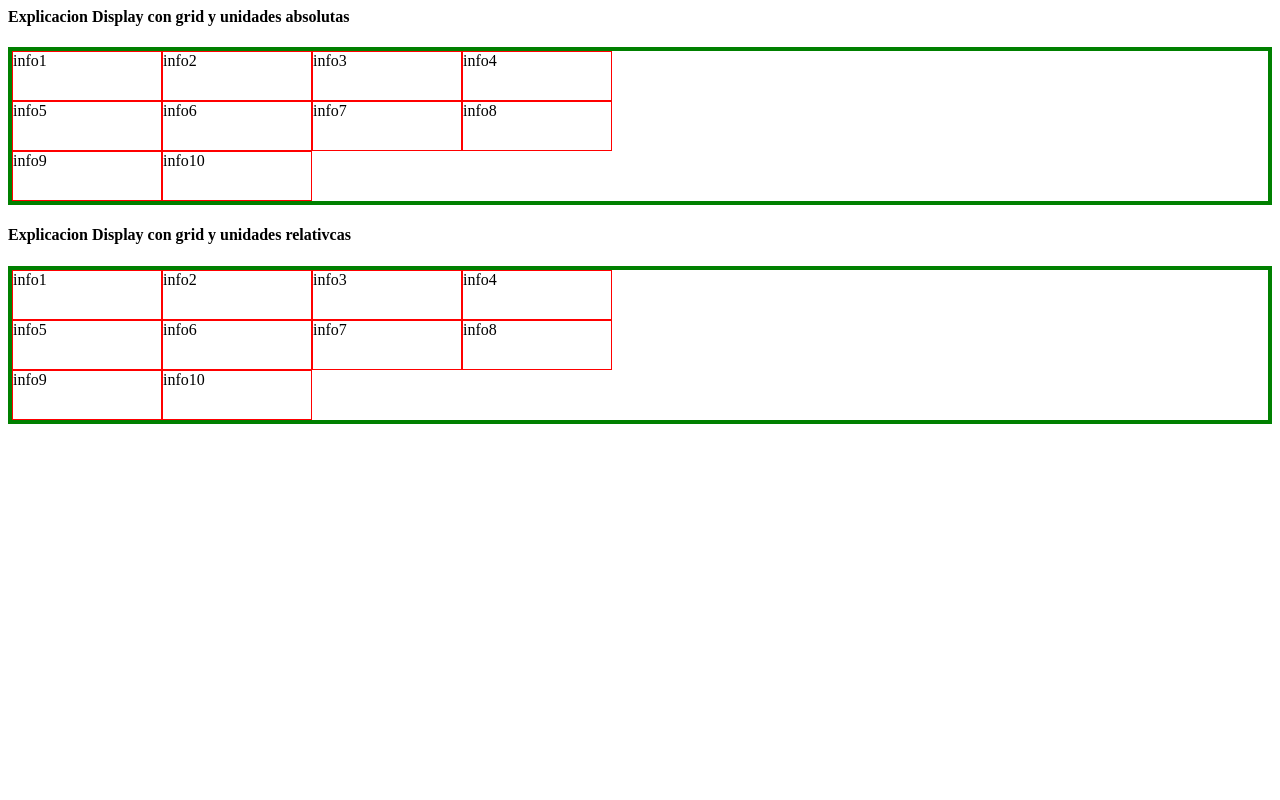
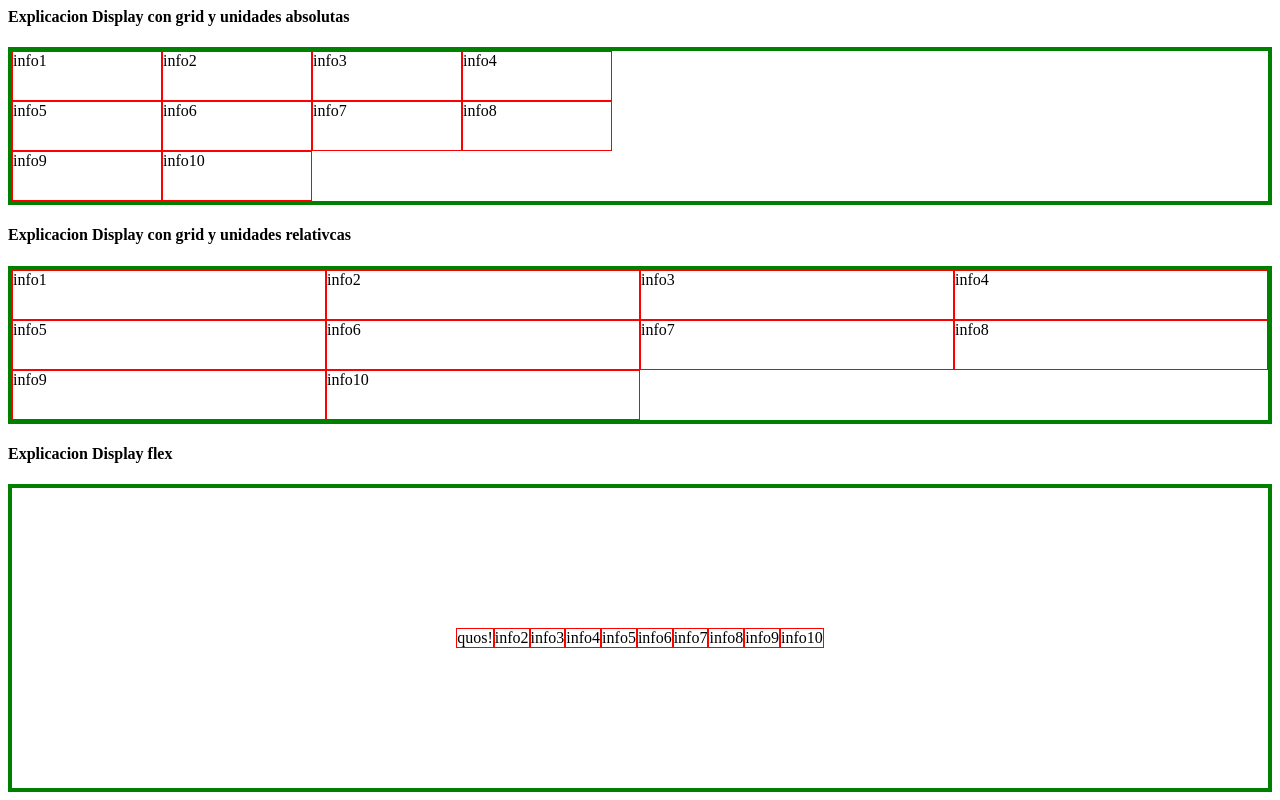
Before and after one commit to Steverodplus/repositorio-ejemplo-, a plain HTML site: page index.html in a window 1280 px wide. Shown: the part 1163-1963 px from the top of the page. Before the commit the page ends 1595 px from the top, so only its background shows below. Drawn offline with Linux system fonts and the light colour scheme.

Commit message:
Explicacion display

```diff
--- a/index.html
+++ b/index.html
@@ -17,11 +17,11 @@
                 <li class = "textorojo fondorosa"> Elemento 3 </li>
                 <li class = "textoGrandeNegrita"> Elemento 4 </li>
         </ol>
-        <h1> Esta es una lista DESORDENADA...</h1>
+        <h1> Esta es una lista DESORDENADA</h1>
         <ul>
                 <li> Elemento 1 </li>
                 <li> Elemento 2 </li>
-                <li> Elemento 3 </li>
+                <li> Elemegnto 3 </li>
                 <li> Elemento 4 </li>
         </ul>
     </header>
@@ -112,6 +112,21 @@
                     <div Class = "divtest" >info10</div>
             </div>
             </section>
+            <section>
+                <h4>Explicacion Display flex </h4> <!---->
+             <div Class = "contenedordivsflex">
+                    <div Class = "divtest" >quos!</div>
+                    <div Class = "divtest" >info2</div>
+                    <div Class = "divtest" >info3</div>
+                    <div Class = "divtest" >info4</div>
+                    <div Class = "divtest" >info5</div>
+                    <div Class = "divtest" >info6</div>
+                    <div Class = "divtest" >info7</div>
+                    <div Class = "divtest" >info8</div>
+                    <div Class = "divtest" >info9</div>
+                    <div Class = "divtest" >info10</div>
+            </div>
+            </section>
      </main>
      <footer></footer>
 
--- a/styles/stilos.css
+++ b/styles/stilos.css
@@ -59,13 +59,22 @@ a{
     grid-template-columns: 150px 150px 150px 150px;  /*  Estos son el numero de columnas en la grilla en este caso son 4 */
 }
 
-.contenedordivs2{     /* Contenedor con carecteristicas de unidades absolutas */
-    border: 4px solid green;
-    display: grid;  /* Tipo de Display que voy a autilizar */
-    grid-template-rows: 50px 50px 50px;    /* estas son el numero de filas de la grilla en este caso son 3*/
-    grid-template-columns: 150px 150px 150px 150px;  /*  Estos son el numero de columnas en la grilla en este caso son 4 */
-}
-
 .divtest{
     border: 1px solid red;
 }
+
+.contenedordivs2{     /* Contenedor con carecteristicas de unidades relativas  */
+    border: 4px solid green;
+    display: grid;  /* Tipo de Display que voy a autilizar */
+    grid-column: auto;
+    grid-template-rows: 50px 50px 50px;    /* estas son el numero de filas de la grilla en este caso son 3*/
+    grid-template-columns: 25% 25% 25% 25%;  /*  Estos son el numero de columnas en la grilla en este caso son 4 */
+}
+
+.contenedordivsflex{     /* Contenedor con carecteristicas de unidades relativas  */
+    border: 4px solid green;
+    display: flex;  /* Tipo de Display que voy a autilizar */
+    height: 300px;
+    justify-content: center; /* Desplaza los elementos al centro en horizontal */
+    align-items: center; /* Desplaza los elementos al centro en vertical */
+}
```
